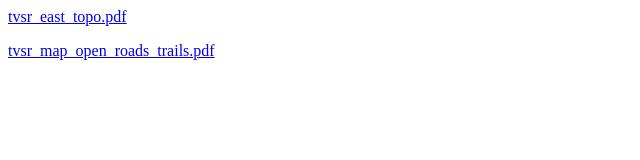
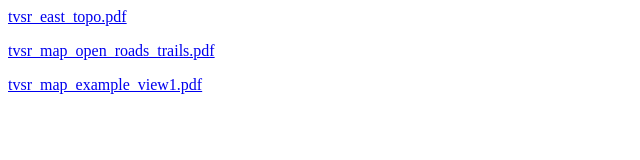
Before and after one commit to tvsr-gis/tvsr-gis.github.io, a plain HTML site: page index.html in a window 1280 px wide. Shown: the whole page, without its empty margins (0-640 px from the left). Drawn offline with Linux system fonts and the light colour scheme.

Commit message:
add tvsr_map_example_view1.pdf

```diff
--- a/index.html
+++ b/index.html
@@ -1,2 +1,3 @@
 <p><a href="tvsr_east_topo.pdf">tvsr_east_topo.pdf</a></p>
 <p><a href="tvsr_map_open_roads_trails.pdf">tvsr_map_open_roads_trails.pdf</a></p>
+<p><a href="tvsr_map_example_view1.pdf">tvsr_map_example_view1.pdf</a></p>
```
